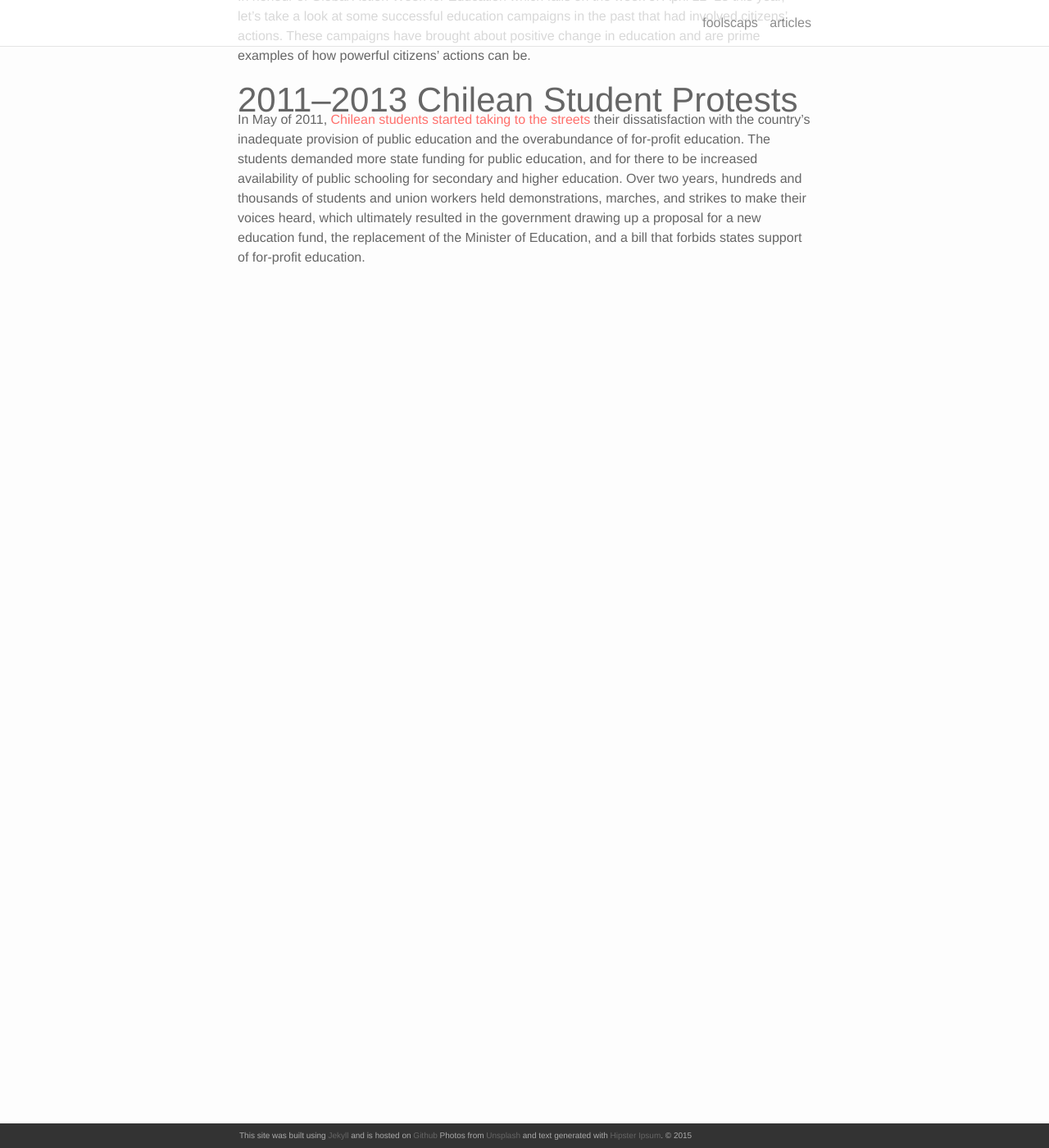
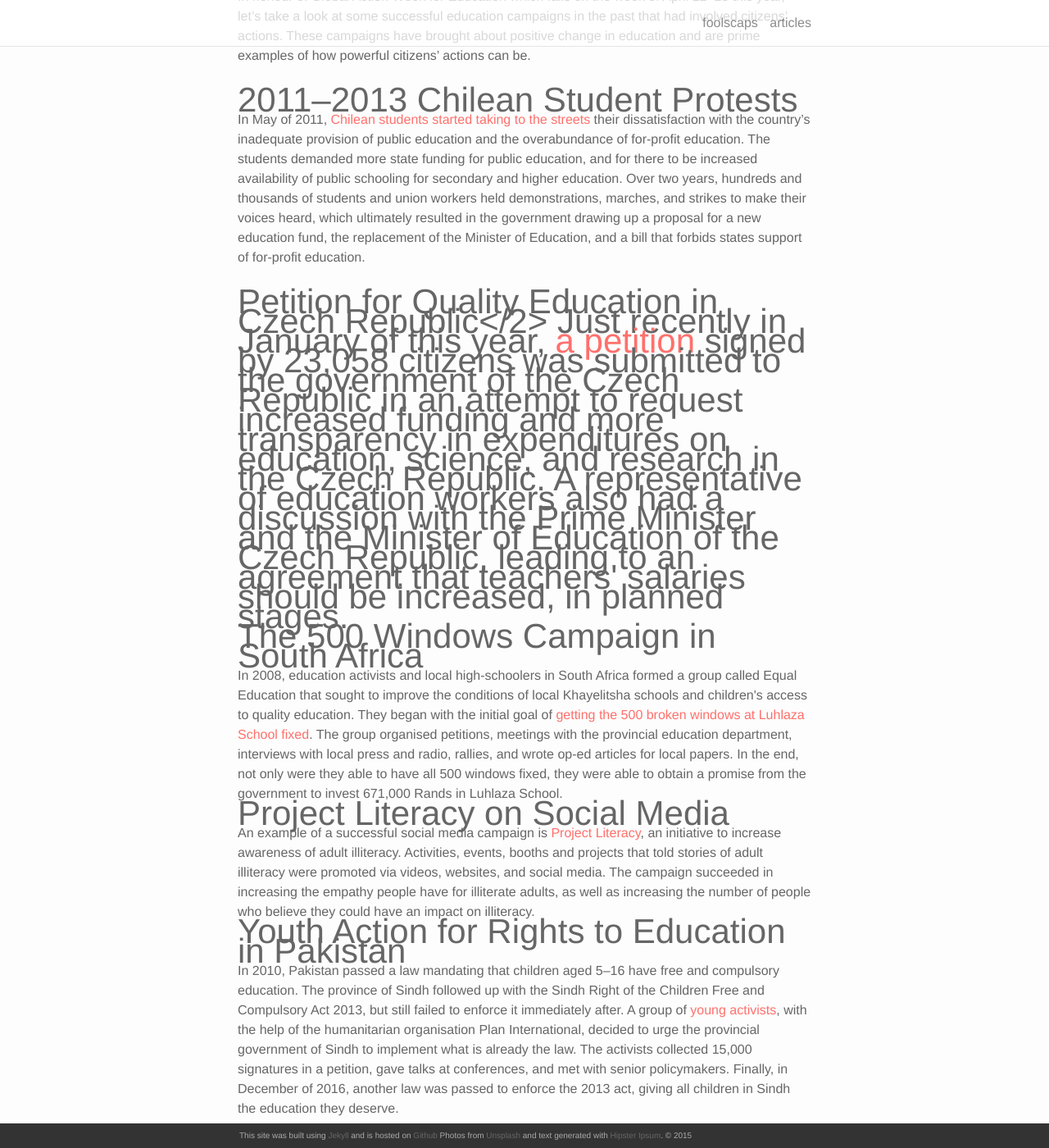
Before and after one commit to foolscaps/foolscaps.github.io, a Jekyll site: the page built from _posts/2018-04-28-GlobalActionWeek.markdown, in a window 1280 px wide and 1400 px high, scrolled down 706 px. Shown: the whole window at 82% size. Built offline with Jekyll 4.4.1, drawn with Linux system fonts in a browser that asks for light colours; nearby versions of some CDN libraries.

Commit message:
Update 2018-04-28-GlobalActionWeek.markdown

```diff
--- a/_posts/2018-04-28-GlobalActionWeek.markdown
+++ b/_posts/2018-04-28-GlobalActionWeek.markdown
@@ -18,3 +18,19 @@ In honour of Global Action Week for Education which falls on the week of April 2
 <h2>2011–2013 Chilean Student Protests</h2>
 
 In May of 2011, <a href="https://en.wikipedia.org/wiki/2011%E2%80%9313_Chilean_student_protests" target="blank">Chilean students started taking to the streets</a> their dissatisfaction with the country's inadequate provision of public education and the overabundance of for-profit education. The students demanded more state funding for public education, and for there to be increased availability of public schooling for secondary and higher education. Over two years, hundreds and thousands of students and union workers held demonstrations, marches, and strikes to make their voices heard, which ultimately resulted in the government drawing up a proposal for a new education fund, the replacement of the Minister of Education, and a bill that forbids states support of for-profit education.
+
+<h2>Petition for Quality Education in Czech Republic</2>
+
+Just recently in January of this year, <a href="https://www.csee-etuce.org/en/news/archive/2504-czech-republic-education-trade-unions-petition-yields-results" target="blank">a petition</a> signed by 23,058 citizens was submitted to the government of the Czech Republic in an attempt to request increased funding and more transparency in expenditures on education, science, and research in the Czech Republic. A representative of education workers also had a discussion with the Prime Minister and the Minister of Education of the Czech Republic, leading to an agreement that teachers' salaries should be increased, in planned stages.
+
+<h2>The 500 Windows Campaign in South Africa</h2>
+
+In 2008, education activists and local high-schoolers in South Africa formed a group called Equal Education that sought to improve the conditions of local Khayelitsha schools and children's access to quality education. They began with the initial goal of <a href="https://equaleducation.org.za/wp-content/uploads/2016/09/H-Angara-500-Broken-Windows-2011.pdf" target="blank">getting the 500 broken windows at Luhlaza School fixed</a>. The group organised petitions, meetings with the provincial education department, interviews with local press and radio, rallies, and wrote op-ed articles for local papers. In the end, not only were they able to have all 500 windows fixed, they were able to obtain a promise from the government to invest 671,000 Rands in Luhlaza School.
+
+<h2>Project Literacy on Social Media</h2>
+
+An example of a successful social media campaign is <a href="http://shortyawards.com/2nd-socialgood/project-literacy-first-words" target="blank">Project Literacy</a>, an initiative to increase awareness of adult illiteracy. Activities, events, booths and projects that told stories of adult illiteracy were promoted via videos, websites, and social media. The campaign succeeded in increasing the empathy people have for illiterate adults, as well as increasing the number of people who believe they could have an impact on illiteracy.
+
+<h2>Youth Action for Rights to Education in Pakistan</h2>
+
+In 2010, Pakistan passed a law mandating that children aged 5–16 have free and compulsory education. The province of Sindh followed up with the Sindh Right of the Children Free and Compulsory Act 2013, but still failed to enforce it immediately after. A group of <a href="https://plan-international.org/advancing-global-goals-girls-pakistan" target="blank">young activists</a>, with the help of the humanitarian organisation Plan International, decided to urge the provincial government of Sindh to implement what is already the law. The activists collected 15,000 signatures in a petition, gave talks at conferences, and met with senior policymakers. Finally, in December of 2016, another law was passed to enforce the 2013 act, giving all children in Sindh the education they deserve.
```
